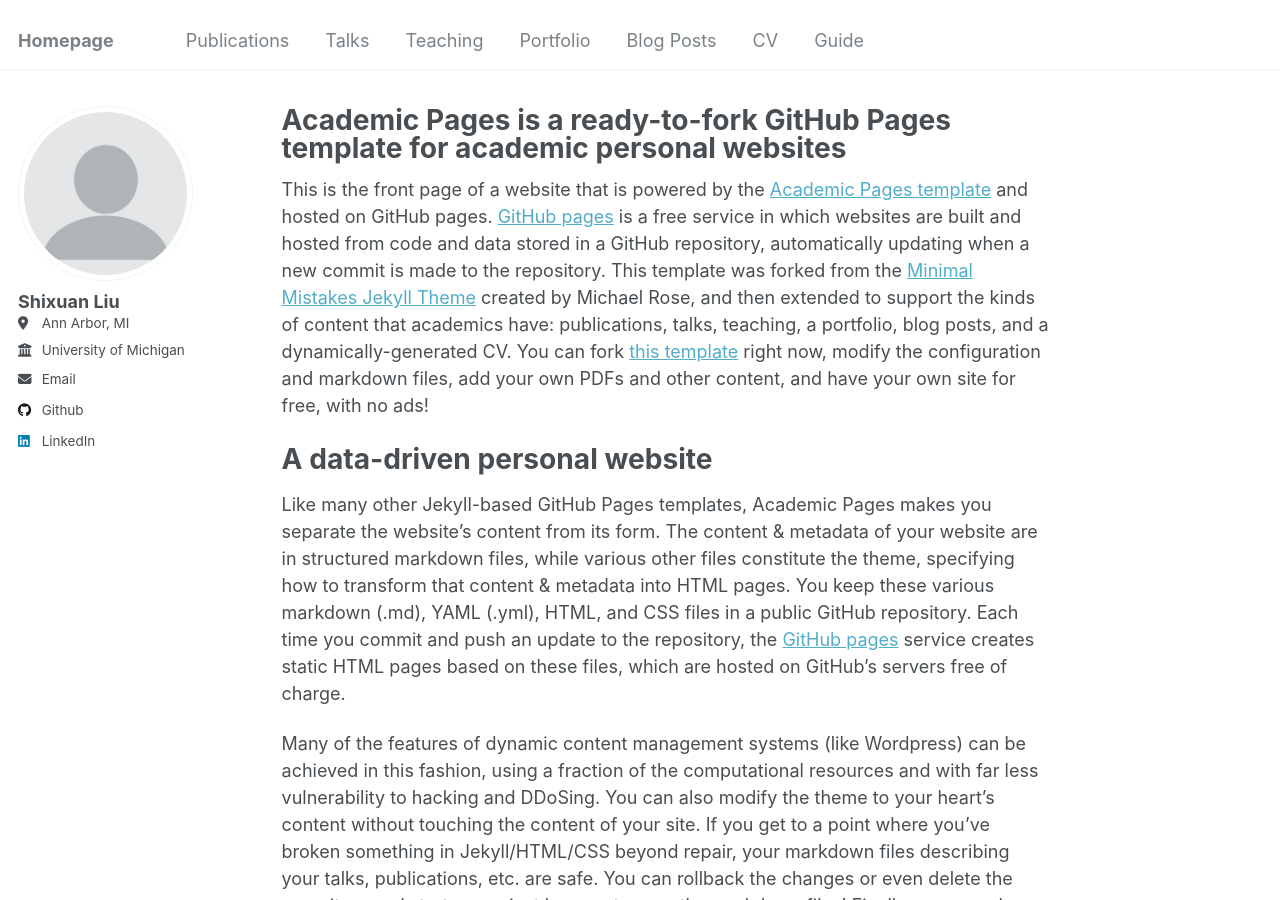
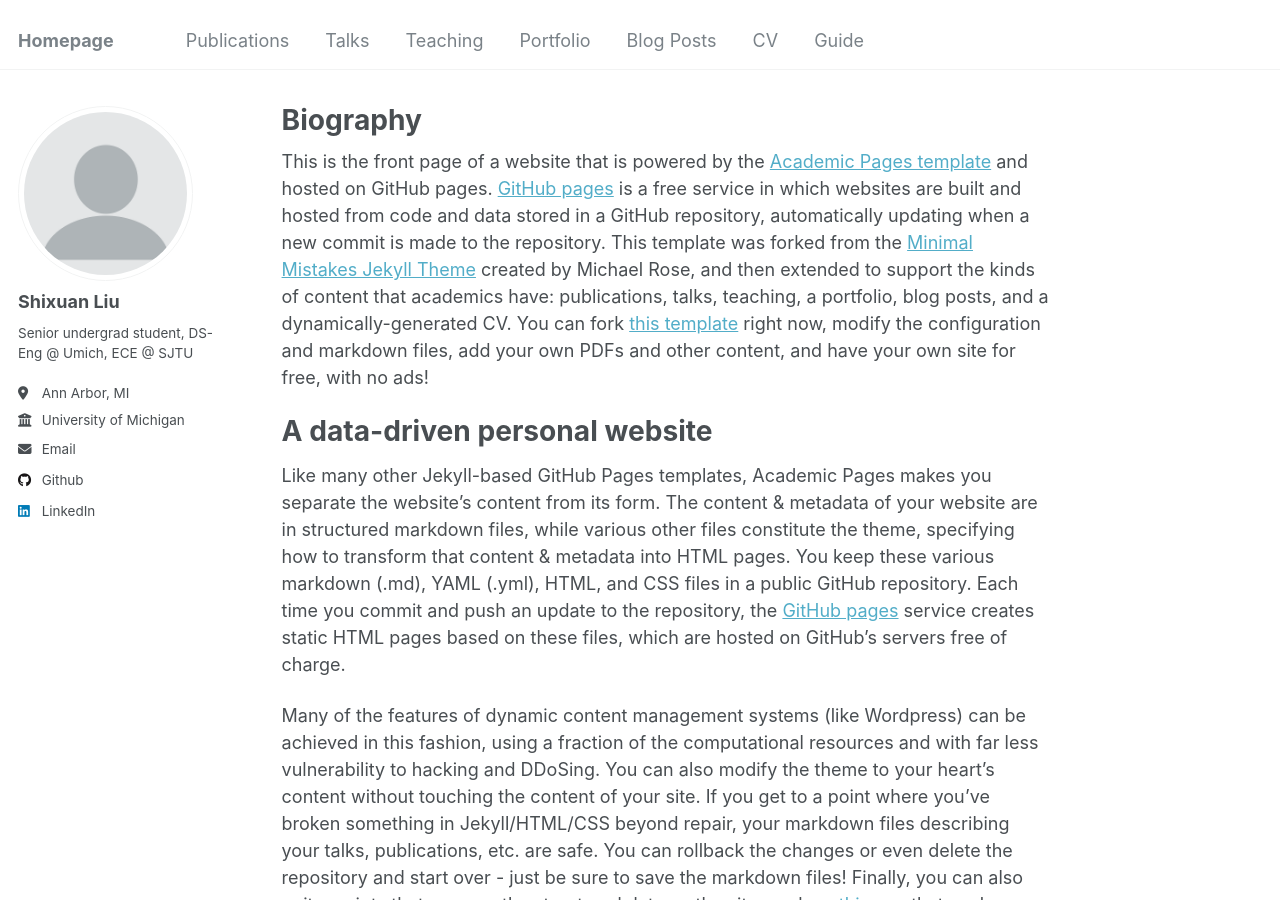
Before and after one commit to sx-liu/sx-liu.github.io, a Jekyll site: the page built from _pages/about.md, in a window 1280 px wide and 900 px high. Built offline with Jekyll 4.4.1, drawn with Linux system fonts in a browser that asks for light colours.

Commit message:
Update _config.yml

```diff
--- a/_config.yml
+++ b/_config.yml
@@ -24,7 +24,7 @@ author:
   avatar           : "profile.png"
   name             : "Shixuan Liu"
   pronouns         : # example: "she/her"
-  bio              : # "Short biography for the left-hand sidebar"
+  bio              : Senior undergrad student, DS-Eng @ Umich, ECE @ SJTU # "Short biography for the left-hand sidebar"
   location         : "Ann Arbor, MI"
   employer         : "University of Michigan"
   uri              : # URL
--- a/_pages/about.md
+++ b/_pages/about.md
@@ -1,6 +1,6 @@
 ---
 permalink: /
-title: "Academic Pages is a ready-to-fork GitHub Pages template for academic personal websites"
+title: "Biography"
 author_profile: true
 redirect_from:
   - /about/
```
